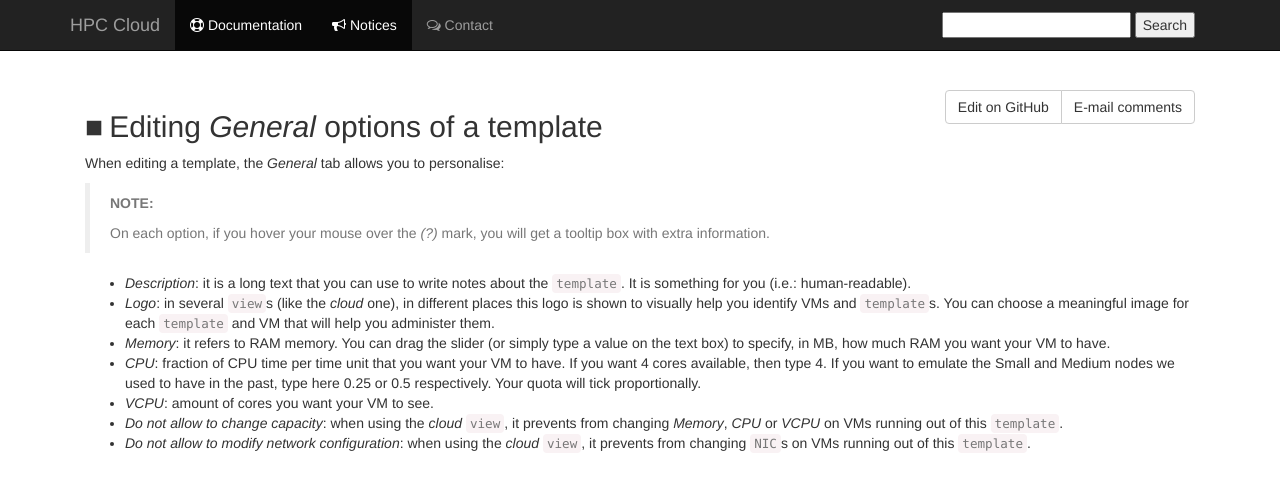
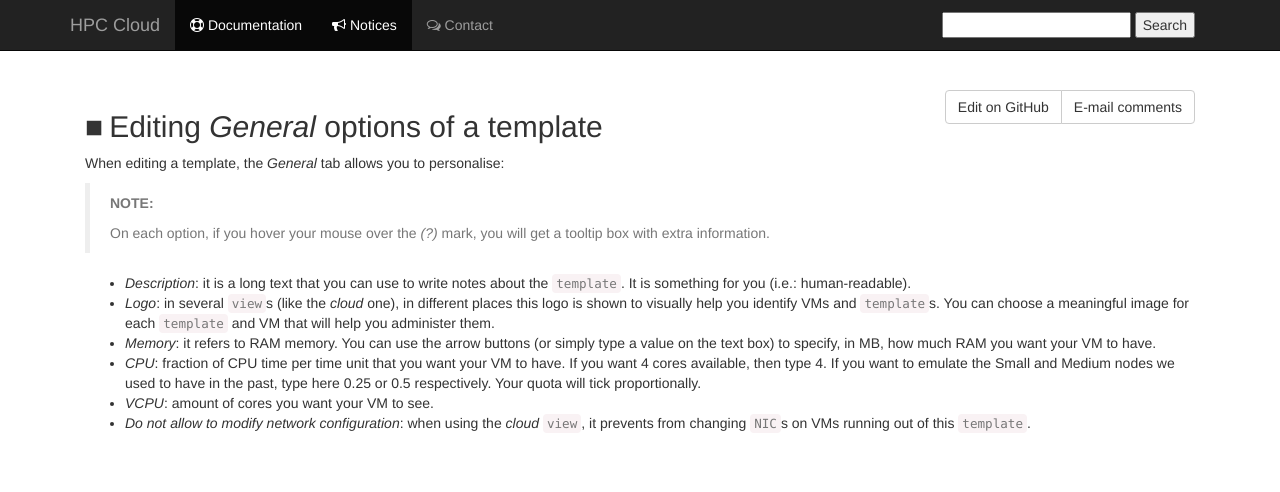
Before and after one commit to sara-nl/clouddocs, a Jekyll site: the page built from customize-vm-general.markdown, in a window 1280 px wide. Shown: the top 492 px of the page. Built offline with Jekyll 4.4.1, drawn with Linux system fonts in a browser that asks for light colours; nearby versions of some CDN libraries; our own code applies the rules of GitHub Pages for plain Markdown files.

Commit message:
Update customize-vm-general.markdown

```diff
--- a/customize-vm-general.markdown
+++ b/customize-vm-general.markdown
@@ -11,8 +11,7 @@ When editing a template, the _General_ tab allows you to personalise:
 
 * _Description_: it is a long text that you can use to write notes about the `template`. It is something for you (i.e.: human-readable).
 * _Logo_: in several `view`s (like the _cloud_ one), in different places this logo is shown to visually help you identify VMs and `template`s. You can choose a meaningful image for each `template` and VM that will help you administer them.
-* _Memory_: it refers to RAM memory. You can drag the slider (or simply type a value on the text box) to specify, in MB, how much RAM you want your VM to have.
+* _Memory_: it refers to RAM memory. You can use the arrow buttons (or simply type a value on the text box) to specify, in MB, how much RAM you want your VM to have.
 * _CPU_: fraction of CPU time per time unit that you want your VM to have. If you want 4 cores available, then type 4. If you want to emulate the Small and Medium nodes we used to have in the past, type here 0.25 or 0.5 respectively. Your quota will tick proportionally.
 * _VCPU_: amount of cores you want your VM to see.
-* _Do not allow to change capacity_: when using the _cloud_ `view`, it prevents from changing _Memory_, _CPU_ or _VCPU_ on VMs running out of this `template`.
 * _Do not allow to modify network configuration_: when using the _cloud_ `view`, it prevents from changing `NIC`s on VMs running out of this `template`.
```
